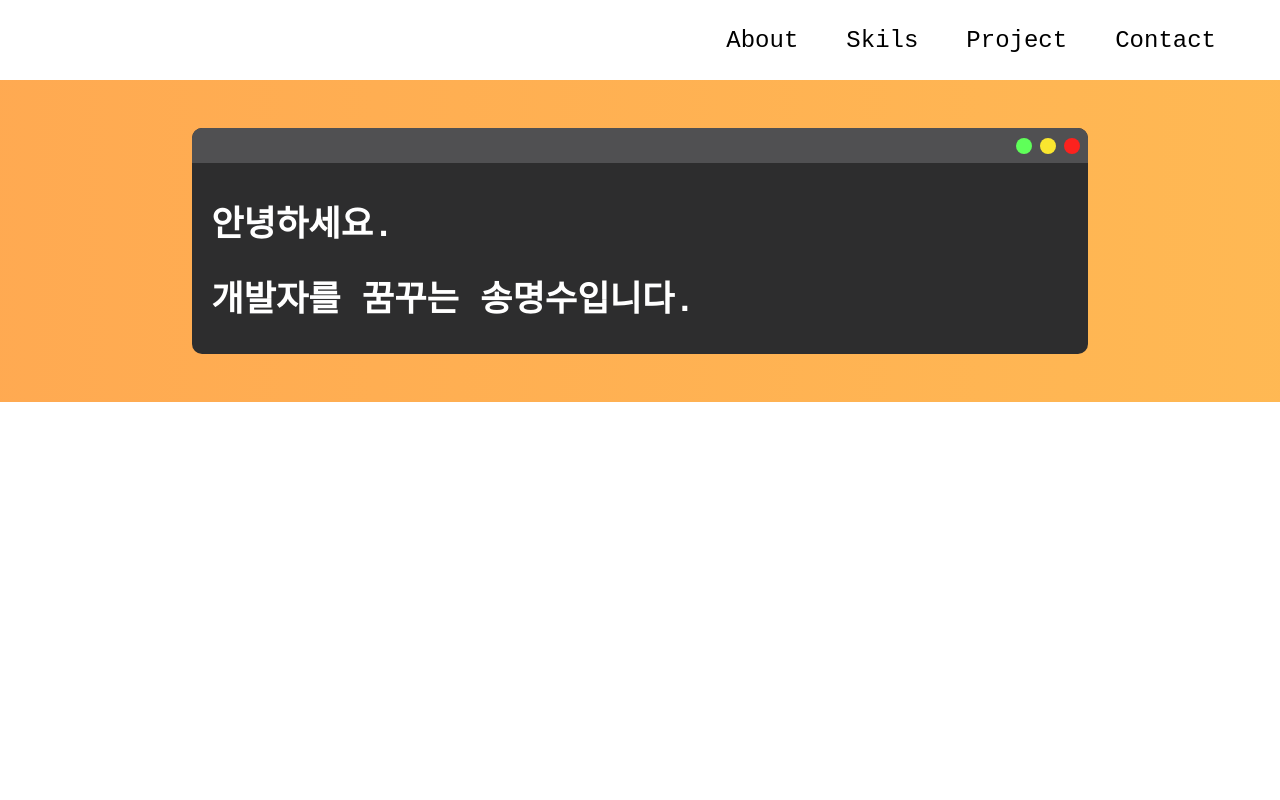
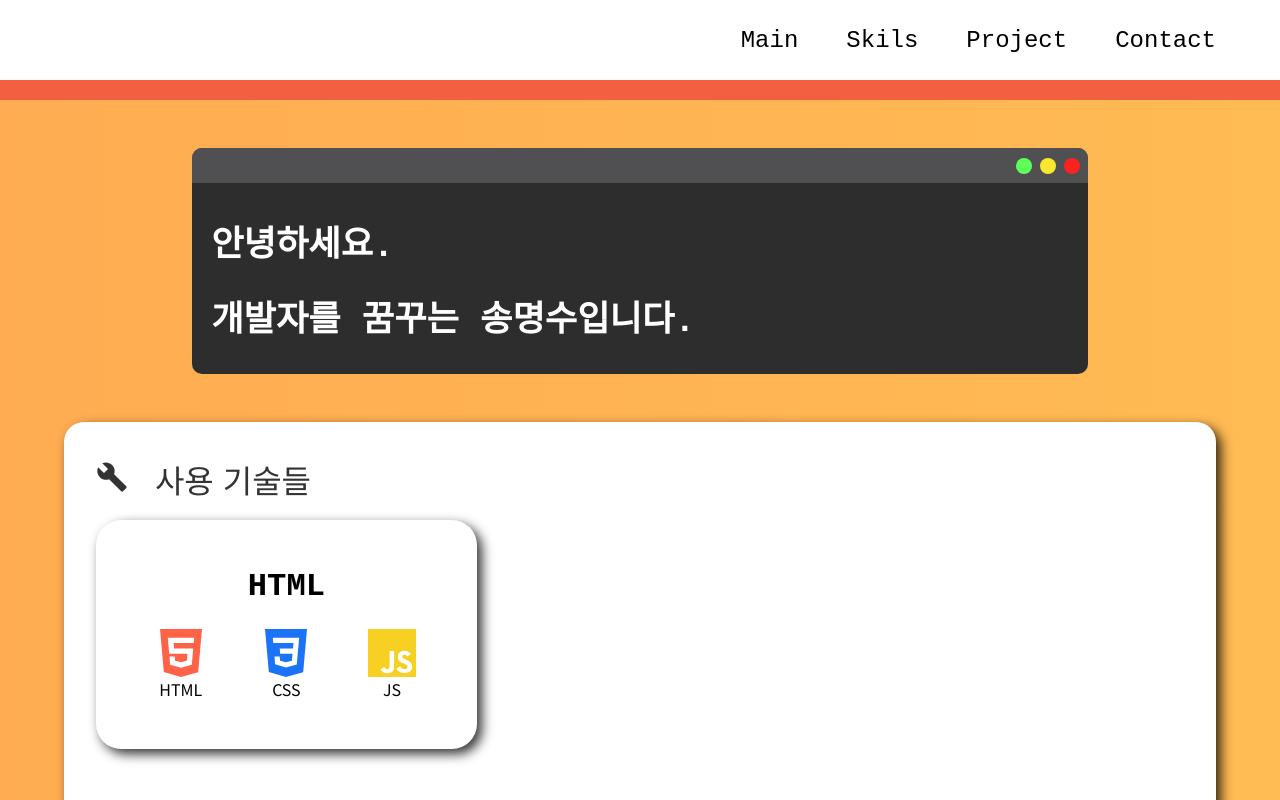
Before and after one commit to song5789/my_intro, a React (Create React App) app: page / in a window 1280 px wide. Shown: the top 800 px of the page. Built offline with nearby package versions, Linux system fonts and the light colour scheme; a web font is replaced by a local one.

Commit message:
20230726 skils 디자인 잡는중

```diff
--- a/public/index.html
+++ b/public/index.html
@@ -2,7 +2,7 @@
 <html lang="ko">
   <head>
     <meta charset="utf-8" />
-    <link rel="icon" href="%PUBLIC_URL%/favicon.ico" />
+    <link rel="icon" href="%PUBLIC_URL%/port_favicon.svg" />
     <meta name="viewport" content="width=device-width, initial-scale=1" />
     <meta name="theme-color" content="#000000" />
     <meta name="description" content="Web site created using create-react-app" />
--- a/src/App.js
+++ b/src/App.js
@@ -1,14 +1,15 @@
-import { motion, useScroll } from "framer-motion";
 import Nav from "./components/Nav";
 import "./css/global.css";
 import GradienBG from "./components/GradienBG";
 import Main from "./components/Main";
+import Skils from "./components/Skills";
 
 function App() {
   return (
     <GradienBG>
       <Nav />
       <Main />
+      <Skils />
     </GradienBG>
   );
 }
--- a/src/components/GradienBG.js
+++ b/src/components/GradienBG.js
@@ -1,4 +1,5 @@
 import styled from "styled-components";
+import React from "react";
 
 const StyledBack = styled.div`
   width: 100%;
@@ -9,6 +10,8 @@ const StyledBack = styled.div`
   position: absolute;
 `;
 
-export default function GradienBG({ children }) {
+function GradienBG({ children }) {
   return <StyledBack className="bg">{children}</StyledBack>;
 }
+
+export default React.memo(GradienBG);
--- a/src/components/Main.js
+++ b/src/components/Main.js
@@ -85,7 +85,7 @@ export default function Main() {
         },
       }}
     >
-      <StyledMain className="eng">
+      <StyledMain className="eng" id="main">
         <StyledTop>
           <Circles color="green" />
           <Circles color="yellow" />
--- a/src/components/Nav.js
+++ b/src/components/Nav.js
@@ -1,4 +1,5 @@
 import styled from "styled-components";
+import { motion, useScroll } from "framer-motion";
 import "animate.css";
 
 const StyledNav = styled.div`
@@ -37,7 +38,17 @@ const StyledNav = styled.div`
   }
 `;
 
+const ScrollProgress = styled(motion.div)`
+  position: sticky;
+  top: 80px;
+  height: 20px;
+  background: #f25f41;
+  transform-origin: 0%;
+`;
+
 export default function Nav() {
+  const { scrollYProgress } = useScroll();
+
   const mouseIn = (e) => {
     e.target.classList.add("animate__animated");
     e.target.classList.add("animate__heartBeat");
@@ -51,8 +62,8 @@ export default function Nav() {
       <StyledNav>
         <div className="flex-row eng">
           <div className="btns">
-            <a href="#about" onMouseEnter={mouseIn} onMouseLeave={mouseOut}>
-              About
+            <a href="#main" onMouseEnter={mouseIn} onMouseLeave={mouseOut}>
+              Main
             </a>
           </div>
           <div className="btns">
@@ -72,6 +83,7 @@ export default function Nav() {
           </div>
         </div>
       </StyledNav>
+      <ScrollProgress style={{ scaleX: scrollYProgress }} />
     </>
   );
 }
--- /dev/null
+++ b/src/components/Skills.js
@@ -0,0 +1,105 @@
+import styled from "styled-components";
+import { MdBuild } from "react-icons/md";
+import { SiHtml5, SiCss3, SiJavascript, SiStyledcomponents } from "react-icons/si";
+import { color } from "framer-motion";
+
+const SkilsBackground = styled.div`
+  width: 90%;
+  height: 500px;
+  margin: 3rem auto;
+  background: #fff;
+  padding: 2rem;
+  box-sizing: border-box;
+  border-radius: 20px;
+  box-shadow: 5px 5px 12px rgba(0, 0, 0, 0.8);
+`;
+const SkilsTilte = styled.p`
+  height: 50px;
+  line-height: 50px;
+  font-size: 2rem;
+  opacity: 0.8;
+  margin: 0 0 1rem 0;
+`;
+const BasicSkils = styled.div`
+  width: 35%;
+  border-radius: 25px;
+  padding: 3rem 2rem;
+  box-sizing: border-box;
+  box-shadow: 5px 5px 12px rgba(0, 0, 0, 0.8);
+  font-size: 3rem;
+  display: flex;
+  flex-direction: column;
+  align-items: center;
+
+  h6 {
+    margin: 0 0 1.5rem 0;
+  }
+
+  & > div {
+    display: flex;
+    flex-direction: row;
+    width: 100%;
+  }
+
+  .basic-tech {
+    width: calc(100% / 3);
+    display: flex;
+    flex-direction: column;
+    align-items: center;
+    position: relative;
+  }
+  .basic-tech > div {
+    font-size: 1rem;
+  }
+  .level {
+    position: absolute;
+    display: flex;
+    justify-content: center;
+    align-items: center;
+    width: 100%;
+    height: 100%;
+    top: 0;
+    left: 0;
+    background: rgba(0, 0, 0, 0.8);
+    font-size: 1rem !important;
+    color: #fff;
+    opacity: 0;
+    transition: 0.3s;
+  }
+  .level:hover {
+    opacity: 1;
+  }
+`;
+
+export default function Skils() {
+  return (
+    <SkilsBackground>
+      <SkilsTilte>
+        <MdBuild />
+        &nbsp; &nbsp;사용 기술들
+      </SkilsTilte>
+      <div style={{ width: "100%", display: "flex", flexDirection: "row" }}>
+        <BasicSkils>
+          <h6 className="eng">HTML</h6>
+          <div>
+            <div className="basic-tech">
+              <SiHtml5 style={{ color: "tomato" }} />
+              <div>HTML</div>
+              <div className="level">knowledgeble</div>
+            </div>
+            <div className="basic-tech">
+              <SiCss3 style={{ color: "#1b73f7" }} />
+              <div>CSS</div>
+              <div className="level">knowledgeble</div>
+            </div>
+            <div className="basic-tech">
+              <SiJavascript style={{ color: "#f7d023" }} />
+              <div>JS</div>
+              <div className="level">knowledgeble</div>
+            </div>
+          </div>
+        </BasicSkils>
+      </div>
+    </SkilsBackground>
+  );
+}
--- a/src/css/global.css
+++ b/src/css/global.css
@@ -3,13 +3,14 @@
 body {
   font-family: "Noto Sans KR", sans-serif;
   margin: 0;
+  scroll-behavior: smooth;
 }
 .eng {
   font-family: "Nanum Gothic Coding", monospace;
 }
 
 .bg {
-  animation: bgMove 6s ease-in-out infinite alternate;
+  animation: bgMove 5s ease-in-out infinite alternate;
 }
 
 @keyframes bgMove {
```
Also changed, not shown: public/port_favicon.svg (added).
